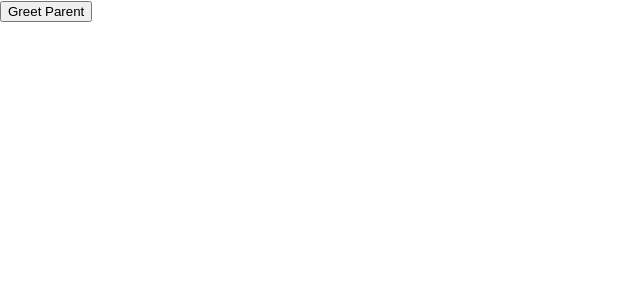
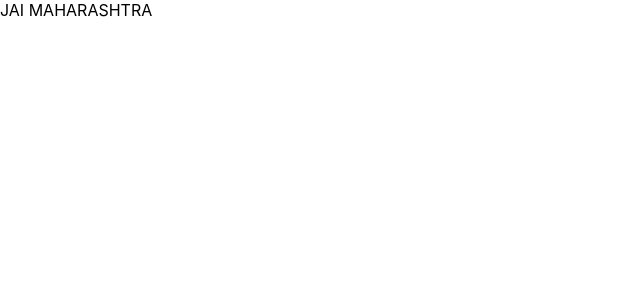
Before and after one commit to shubhsjain/React-Practic, a React (Create React App) app: page / in a window 1280 px wide. Shown: the top 300 px of the page, without its empty margins (0-640 px from the left). Built offline with nearby package versions, Linux system fonts and the light colour scheme.

Commit message:
conditional rendering

```diff
--- a/src/App.js
+++ b/src/App.js
@@ -1,6 +1,7 @@
 //import logo from './logo.svg';
 //import './App.css';
 import React from 'react';
+import UserGreeting from './components/UserGreeting';
 
 /**{import {ClassComp, ClassComp1} from './components/ClassComp';
 import FC from './components/FunctionalComp';
@@ -12,10 +13,8 @@
 import Greet from './components/Greet'
 import Welcome from './components/Welcome'
 import Message from './components/Message'
+import ParentComp from './components/ParentComp'
 */
-import ParentComp from './components/ParentComp'
-
-
 function App() {
   return (
    <div>
@@ -28,7 +27,8 @@
    <Counter/>
    <LifeCycleA/>
    <Hello/>
-
+   <Message/>
+   <ParentComp/>
 
 
    <Greet name= "Clark" heroName="Superman"><button>Allow</button></Greet>
@@ -37,12 +37,14 @@
    <FunctionProps name= "Bruce" heroName="Batman"><p>This is Children props </p></FunctionProps>
    <FunctionProps name= "Diana" heroName="Wonderwoman"><p>This is Children props </p></FunctionProps>
    <FunctionProps name= "Clark" heroName="Superman"><button>Allow</button></FunctionProps>
+
    <Greet name= "Bruce" heroName="Batman"><p>This is Children props </p></Greet>
-     <Welcome name= "Bruce" heroName="Batman"><p>This is Children props </p></Welcome>
- <Message/>
-  */}
-   <ParentComp/>
 
+   <Welcome name= "Bruce" heroName="Batman"><p>This is Children props </p></Welcome>
+
+
+ */}
+  <UserGreeting/>
 
  </div>
   );
--- /dev/null
+++ b/src/components/UserGreeting.js
@@ -0,0 +1,71 @@
+import React, { Component } from 'react'
+
+class UserGreeting extends Component {
+    constructor(props) {
+        super(props)
+
+        this.state = {
+             isLoggedIn : true
+        }
+    }
+            //SHORT CIRCUIT OPERATOR WILL ONLY RENDER THE GIVEN OR NOTHING
+
+            render(){
+        return(
+        this.state.isLoggedIn && <div>JAI MAHARASHTRA</div>
+        )
+    }
+
+           // SIMPLESTCAN BE USED INSIDE JSX  TURNARY FIRST COME FIRST OUT
+
+    //   render(){
+    //     return(
+    //         this.state.isLoggedIn ?
+    //         <div>Welcome Shubhs</div> :
+    //         <div>Welcome Guest</div>
+    //     )
+    // }
+
+
+                // VARIABLE INSIDE RENDER METHOD
+    // render() {
+    //     let message
+    //     if (this.state.isLoggedIn){
+    //         message = <div>Welcome Shubhs</div>
+    //     } else{
+    //         message = <div>Welcome Guest</div>
+    //     }
+
+    //     return(
+    //         <div>{message} </div>
+
+    //     )
+    // }
+
+                // IF ELSE STATEMENT
+        // render() {
+        // if(this.state.isLoggedIn) {
+        //     return(
+        //         <div>Welcome Shubhs</div>
+        //     )
+        // }
+        //     else {
+        //         return(
+        //             <div>Welcome Guest</div>
+        //         )
+        //     }
+        // }
+
+                    // NORMALLY
+        // render() {
+        // return (
+        //     <div>
+        //         <div>Welcome Shubhs</div>
+        //         <div>welcome Guest</div>
+        //     </div>
+        // )
+        // }
+
+}
+
+export default UserGreeting
```
